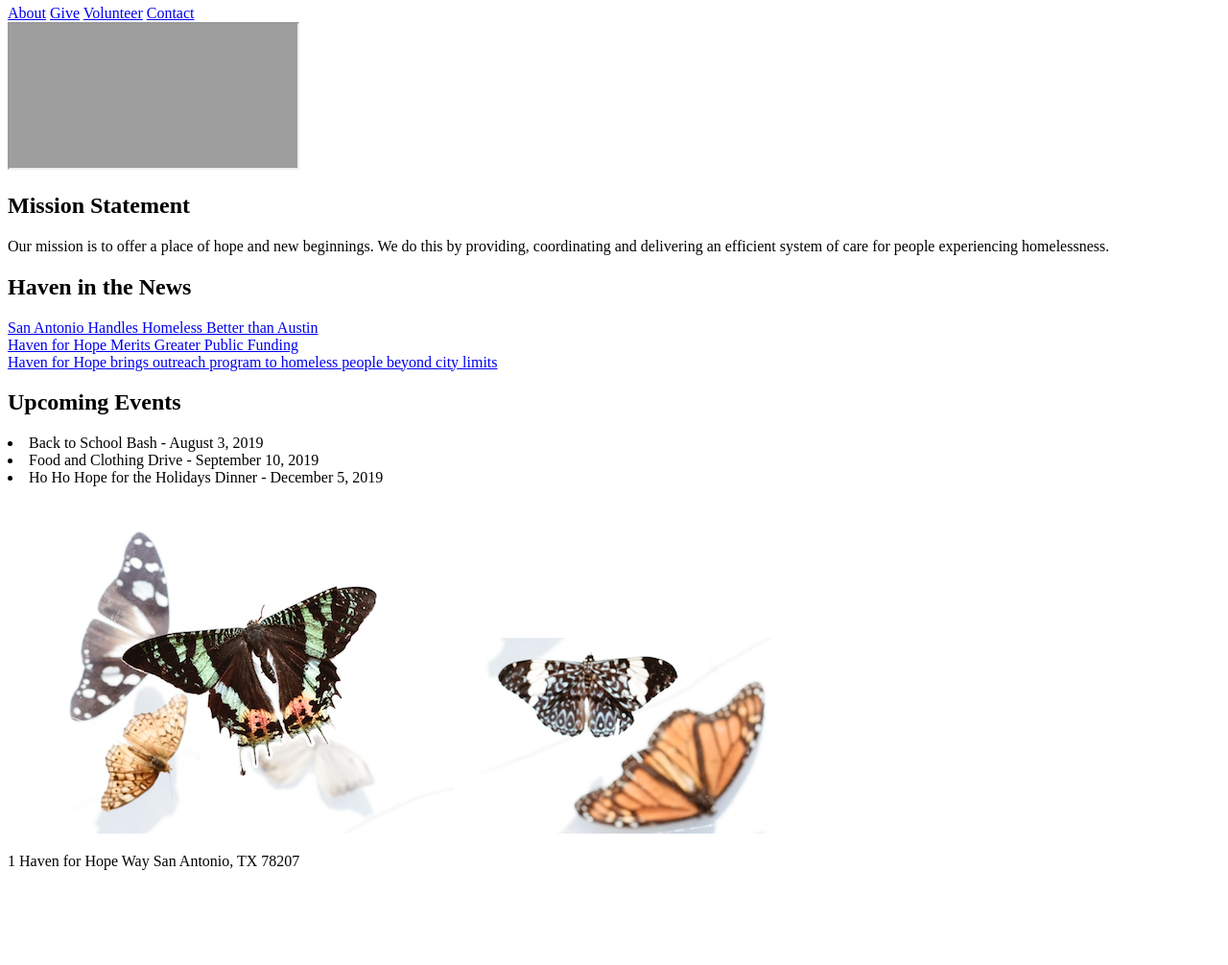
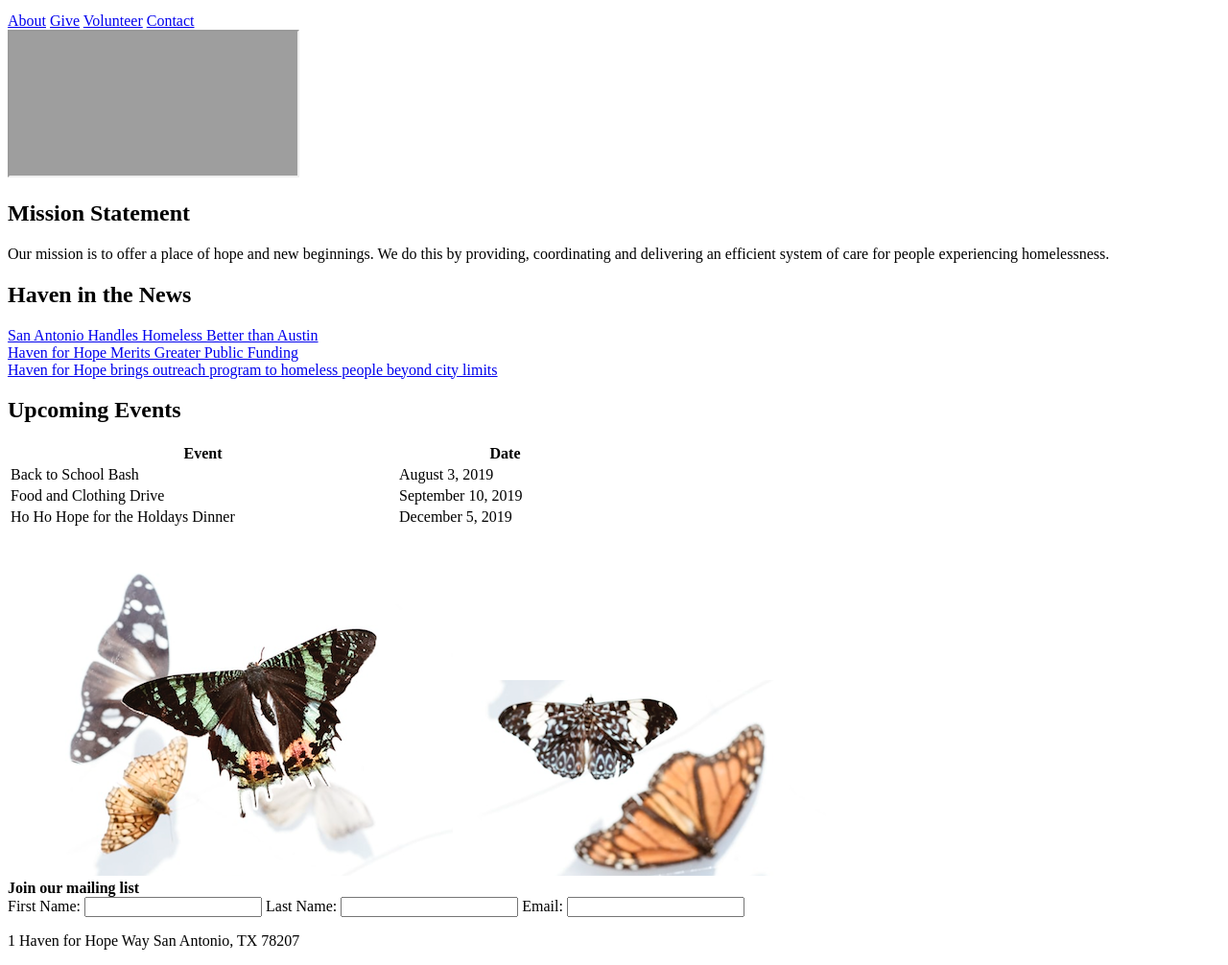
Before and after one commit to kristentorring/Haven-for-Hope, a plain HTML site: page index.html in a window 1280 px wide. Shown: the part 279-1285 px from the top of the page at 96% size. Before the commit the page ends 1202 px from the top, so only its background shows below. Drawn offline with Linux system fonts and the light colour scheme; grey boxes are pictures that could not be loaded.

Commit message:
Update index.html

```diff
--- a/index.html
+++ b/index.html
@@ -11,10 +11,11 @@
   </head>
 
 <body>
+<header>
+  <img src="images/haven.png" alt="haven logo">
+  <h1>Haven for Hope</h1>
+</header>
 
-    <h1>Haven for Hope</h1>
-
-<img src="images/haven.png" alt="haven logo">
 
 <nav>
       <a href="#">About</a>
@@ -24,7 +25,12 @@
 
 </nav>
 
-<iframe src="https://www.youtube.com/embed/lwm34sW6Mto"></iframe>
+<section>
+
+<iframe src="https://www.youtube.com/embed/lwm34sW6Mto"></iframe> <br>
+
+
+<article>
 
     <h2>Mission Statement</h2>
 
@@ -32,6 +38,8 @@
 coordinating and delivering an efficient system of care for people experiencing
 homelessness.
     </p>
+
+
 
 
 <h2>Haven in the News</h2>
@@ -44,24 +52,49 @@ homelessness.
 <h2>Upcoming Events</h2>
 
 <p>
-
-  <li>Back to School Bash - August 3, 2019</li>
-
-  <li>Food and Clothing Drive - September 10, 2019</li>
-
-  <li>Ho Ho Hope for the Holidays Dinner - December 5, 2019</li>
-
+  <table style="width:50%">
+    <tr>
+      <th>Event</th>
+      <th>Date</th>
+    </tr>
+    <tr>
+      <td>Back to School Bash </td>
+      <td>August 3, 2019</td>
+    </tr>
+    <tr>
+      <td>Food and Clothing Drive </td>
+      <td>September 10, 2019</td>
+    </tr>
+    <tr>
+      <td>Ho Ho Hope for the Holdays Dinner</td>
+      <td>December 5, 2019</td>
+  </table>
 </p>
+</article>
+</section>
 
 <img src="images/butterfly1.png" alt="butterflies">
 <img src="images/butterfly2.png" alt="butterflies">
 
+</body>
+
+
   <footer>
 
-  <p>1 Haven for Hope Way San Antonio, TX 78207</p>
+  <b>Join our mailing list </b> <br>
+
+  <form>
+
+    First Name: <input type="text" name="first name">
+    Last Name: <input type="text" name="last name">
+    Email: <input type="text" name="email address">
+
+  </form>
+
+<p>1 Haven for Hope Way San Antonio, TX 78207</p>
 
   </footer>
 
-  </body>
+
 
 </html>
```
